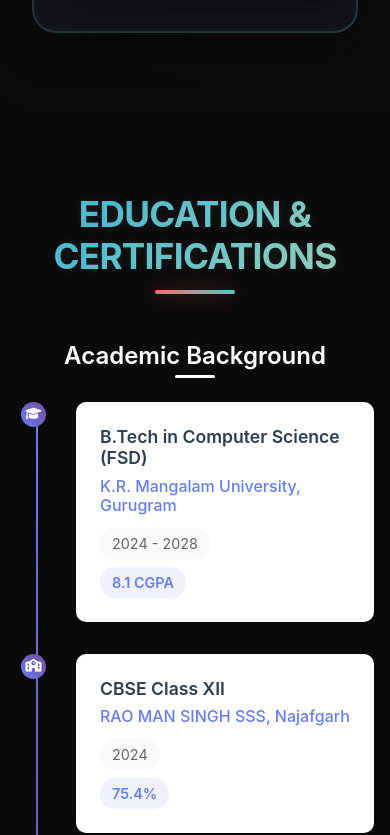
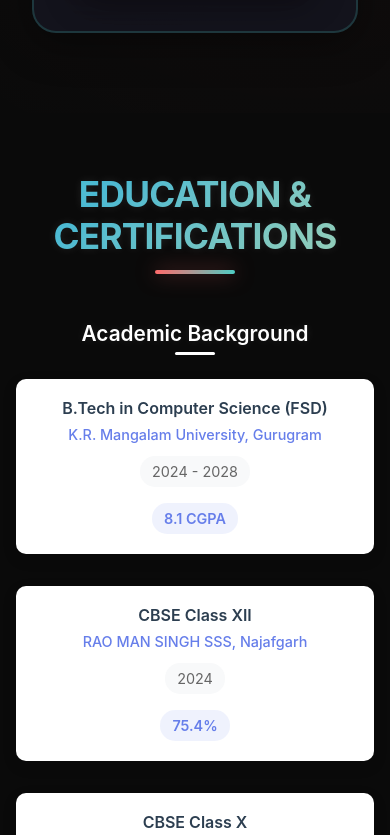
Before and after one commit to Krish-shokeen/portfolio, a React (Create React App) app: page / in a window 390 px wide. Shown: the part 2331-3166 px from the top of the page. Built offline with nearby package versions, Linux system fonts and the light colour scheme; the HTML template or start-up script is replaced by a standard one.

Commit message:
fixes some alignment for mobile view

```diff
--- a/public/index.html
+++ b/public/index.html
@@ -2,14 +2,14 @@
 <html lang="en">
   <head>
     <meta charset="utf-8" />
-    <link rel="icon" href="%PUBLIC_URL%/favicon.ico" />
+    <link rel="icon" href="%PUBLIC_URL%/logo.svg" type="image/svg+xml" />
     <meta name="viewport" content="width=device-width, initial-scale=1" />
-    <meta name="theme-color" content="#000000" />
+    <meta name="theme-color" content="#0a0a0a" />
     <meta
       name="description"
-      content="Professional Portfolio - Showcasing my projects and skills"
+      content="Krish Shokeen - B.Tech CSE Student | Aspiring Full Stack Developer"
     />
-    <link rel="apple-touch-icon" href="%PUBLIC_URL%/favicon.ico" />
+    <link rel="apple-touch-icon" href="%PUBLIC_URL%/logo.svg" />
     <link rel="manifest" href="%PUBLIC_URL%/manifest.json" />
     <link href="https://cdnjs.cloudflare.com/ajax/libs/font-awesome/6.0.0/css/all.min.css" rel="stylesheet">
     <title>Krish Shokeen - Portfolio</title>
--- a/src/components/About.css
+++ b/src/components/About.css
@@ -182,6 +182,8 @@
   margin-top: 4rem;
   width: 100%;
   max-width: 800px;
+  margin-left: auto;
+  margin-right: auto;
 }
 
 .stat {
@@ -197,6 +199,8 @@
   box-shadow:
     0 8px 32px rgba(0, 0, 0, 0.3),
     inset 0 1px 0 rgba(255, 255, 255, 0.1);
+  width: 100%;
+  margin: 0 auto;
 }
 
 .stat::before {
@@ -330,7 +334,9 @@
   .about-stats {
     grid-template-columns: 1fr;
     gap: 2rem;
-    margin: 2rem 1rem 0;
+    margin: 2rem auto 0;
+    max-width: 400px;
+    padding: 0 1rem;
   }
 
   .stat {
@@ -354,6 +360,7 @@
   .about-paragraph {
     font-size: 1rem;
     line-height: 1.7;
+    text-align: center;
   }
 
   .about-highlight {
--- a/src/components/Education.css
+++ b/src/components/Education.css
@@ -2,6 +2,7 @@
 .education {
   background: transparent;
   color: white;
+  padding: 120px 0;
 }
 
 .education .section-title {
@@ -45,44 +46,9 @@
   position: relative;
 }
 
-.education-timeline::before {
-  content: '';
-  position: absolute;
-  left: 30px;
-  top: 80px;
-  bottom: 0;
-  width: 2px;
-  background: linear-gradient(to bottom, #667eea, #764ba2);
-}
-
 .timeline-item {
   position: relative;
   margin-bottom: 2rem;
-  padding-left: 80px;
-  opacity: 0;
-  transform: translateY(30px);
-}
-
-.timeline-item.fade-in-up {
-  opacity: 1;
-  transform: translateY(0);
-  transition: all 0.6s ease;
-}
-
-.timeline-icon {
-  position: absolute;
-  left: 15px;
-  top: 0;
-  width: 30px;
-  height: 30px;
-  background: linear-gradient(45deg, #667eea, #764ba2);
-  border-radius: 50%;
-  display: flex;
-  align-items: center;
-  justify-content: center;
-  color: white;
-  font-size: 0.9rem;
-  z-index: 2;
 }
 
 .timeline-content {
@@ -117,6 +83,8 @@
   justify-content: space-between;
   align-items: center;
   font-size: 0.9rem;
+  gap: 1rem;
+  flex-wrap: wrap;
 }
 
 .duration {
@@ -151,14 +119,6 @@
   align-items: center;
   gap: 1rem;
   transition: all 0.3s ease;
-  opacity: 0;
-  transform: translateY(30px);
-}
-
-.cert-card.fade-in-up {
-  opacity: 1;
-  transform: translateY(0);
-  transition: all 0.6s ease;
 }
 
 .cert-card:hover {
@@ -207,17 +167,9 @@
   align-items: center;
   gap: 1rem;
   transition: all 0.3s ease;
-  opacity: 0;
-  transform: translateY(30px);
   color: white;
   backdrop-filter: blur(10px);
   border: 1px solid rgba(255, 255, 255, 0.2);
-}
-
-.activity-item.fade-in-up {
-  opacity: 1;
-  transform: translateY(0);
-  transition: all 0.6s ease;
 }
 
 .activity-item:hover {
@@ -234,30 +186,23 @@
 
 /* Mobile Responsive */
 @media (max-width: 768px) {
+  .education {
+    padding: 80px 0;
+  }
+
   .education-content {
     grid-template-columns: 1fr;
-    gap: 2rem;
+    gap: 3rem;
   }
 
-  .education-timeline::before {
-    left: 20px;
-  }
-
-  .timeline-item {
-    padding-left: 60px;
-  }
-
-  .timeline-icon {
-    left: 5px;
-    width: 25px;
-    height: 25px;
-    font-size: 0.8rem;
+  .timeline-content {
+    text-align: center;
   }
 
   .timeline-meta {
-    flex-direction: column;
-    align-items: flex-start;
-    gap: 0.5rem;
+    flex-direction: row;
+    justify-content: center;
+    align-items: center;
   }
 
   .cert-card {
@@ -266,8 +211,44 @@
   }
 
   .activity-item {
-    flex-direction: column;
-    text-align: center;
-    gap: 0.5rem;
+    flex-direction: row;
+    text-align: left;
+    gap: 1rem;
   }
 }
+
+@media (max-width: 480px) {
+  .education {
+    padding: 60px 0;
+  }
+
+  .subsection-title {
+    font-size: 1.3rem;
+  }
+
+  .timeline-content {
+    padding: 1.25rem;
+  }
+
+  .timeline-content h4 {
+    font-size: 1rem;
+  }
+
+  .timeline-content h5 {
+    font-size: 0.9rem;
+  }
+
+  .timeline-meta {
+    flex-direction: column;
+    align-items: center;
+  }
+
+  .cert-card {
+    padding: 1.25rem;
+  }
+
+  .activity-item {
+    padding: 0.875rem 1.25rem;
+    font-size: 0.9rem;
+  }
+}
--- a/src/components/Education.js
+++ b/src/components/Education.js
@@ -1,48 +1,25 @@
-import React, { useState, useEffect, useRef } from 'react';
+import React from 'react';
 import './Education.css';
 
 const Education = () => {
-  const [isVisible, setIsVisible] = useState(false);
-  const educationRef = useRef(null);
-
-  useEffect(() => {
-    const observer = new IntersectionObserver(
-      ([entry]) => {
-        if (entry.isIntersecting) {
-          setIsVisible(true);
-        }
-      },
-      { threshold: 0.1 }
-    );
-
-    if (educationRef.current) {
-      observer.observe(educationRef.current);
-    }
-
-    return () => observer.disconnect();
-  }, []);
-
   const educationData = [
     {
       degree: 'B.Tech in Computer Science (FSD)',
       institution: 'K.R. Mangalam University, Gurugram',
       duration: '2024 - 2028',
-      cgpa: '8.1 CGPA',
-      icon: 'fas fa-graduation-cap'
+      cgpa: '8.1 CGPA'
     },
     {
       degree: 'CBSE Class XII',
       institution: 'RAO MAN SINGH SSS, Najafgarh',
       duration: '2024',
-      cgpa: '75.4%',
-      icon: 'fas fa-school'
+      cgpa: '75.4%'
     },
     {
       degree: 'CBSE Class X',
       institution: 'RAO MAN SINGH SSS, Najafgarh',
       duration: '2022',
-      cgpa: '76.2%',
-      icon: 'fas fa-school'
+      cgpa: '76.2%'
     }
   ];
 
@@ -65,7 +42,7 @@
   ];
 
   return (
-    <section id="education" className="education" ref={educationRef}>
+    <section id="education" className="education">
       <div className="container">
         <h2 className="section-title">Education & Certifications</h2>
 
@@ -73,14 +50,7 @@
           <div className="education-timeline">
             <h3 className="subsection-title">Academic Background</h3>
             {educationData.map((edu, index) => (
-              <div
-                key={index}
-                className={`timeline-item ${isVisible ? 'fade-in-up' : ''}`}
-                style={{ animationDelay: `${index * 0.2}s` }}
-              >
-                <div className="timeline-icon">
-                  <i className={edu.icon}></i>
-                </div>
+              <div key={index} className="timeline-item">
                 <div className="timeline-content">
                   <h4>{edu.degree}</h4>
                   <h5>{edu.institution}</h5>
@@ -97,11 +67,7 @@
             <h3 className="subsection-title">Certifications</h3>
             <div className="certifications-grid">
               {certifications.map((cert, index) => (
-                <div
-                  key={index}
-                  className={`cert-card ${isVisible ? 'fade-in-up' : ''}`}
-                  style={{ animationDelay: `${(index + 3) * 0.2}s` }}
-                >
+                <div key={index} className="cert-card">
                   <div className="cert-icon">
                     <i className={cert.icon}></i>
                   </div>
@@ -117,11 +83,7 @@
               <h3 className="subsection-title">Activities</h3>
               <ul className="activities-list">
                 {activities.map((activity, index) => (
-                  <li
-                    key={index}
-                    className={`activity-item ${isVisible ? 'fade-in-up' : ''}`}
-                    style={{ animationDelay: `${(index + 5) * 0.2}s` }}
-                  >
+                  <li key={index} className="activity-item">
                     <i className="fas fa-trophy"></i>
                     {activity}
                   </li>
```
Also changed, not shown: public/logo.svg (added), public/manifest.json.
